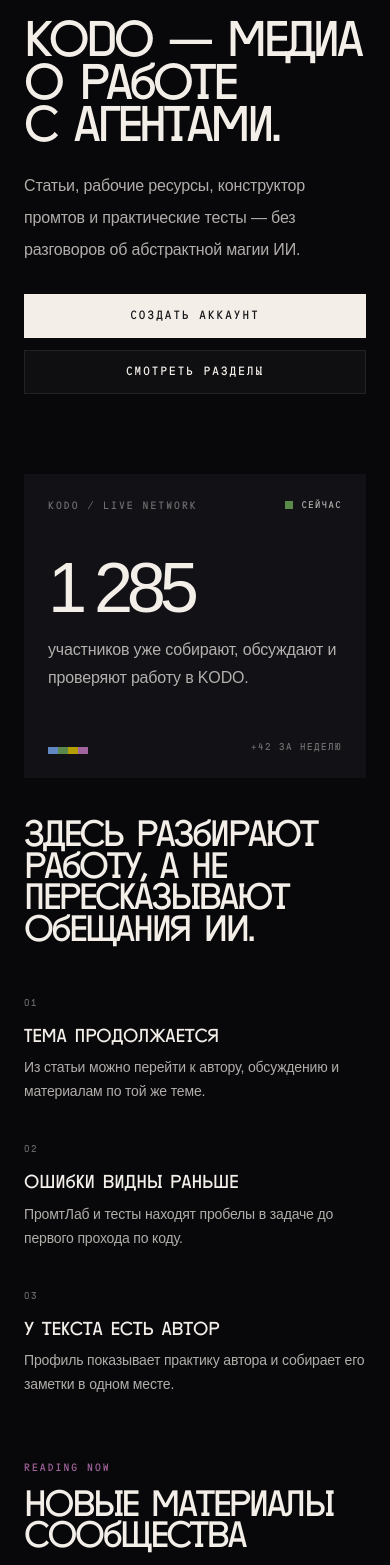
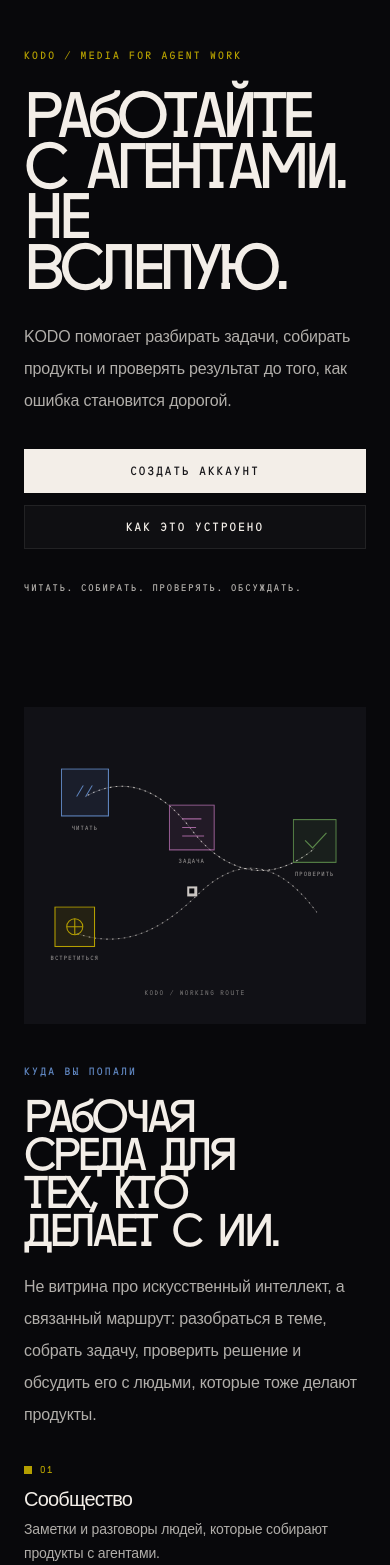
Before and after one commit to TemnovTema/kodo.media, a Next.js app: page / in a window 390 px wide. Shown: the part 432-1997 px from the top of the page. Built offline with nearby package versions, Linux system fonts and the light colour scheme; a web font is replaced by a local one.

Commit message:
Redesign homepage entry flow

```diff
--- a/src/components/article-card.tsx
+++ b/src/components/article-card.tsx
@@ -52,7 +52,7 @@
       </div>
 
       <div className="flex flex-1 flex-col gap-4">
-        <div className="flex flex-wrap items-center gap-x-3 gap-y-2 font-mono text-[0.68rem] uppercase tracking-[0.2em] text-[var(--color-text-muted)]">
+        <div className="flex flex-wrap items-center gap-x-3 gap-y-2 font-mono text-[0.68rem] uppercase tracking-[0.2em] text-[var(--color-text-soft)]">
           <span className="inline-flex items-center gap-2">
             <span className="h-1.5 w-1.5 bg-[var(--accent)]" aria-hidden="true" />
             {rubric?.title ?? article.rubric}
@@ -74,7 +74,7 @@
           {article.excerpt}
         </p>
 
-        <div className="mt-auto flex flex-wrap items-center justify-between gap-3 pt-2 font-mono text-[0.68rem] uppercase tracking-[0.2em] text-[var(--color-text-muted)]">
+        <div className="mt-auto flex flex-wrap items-center justify-between gap-3 pt-2 font-mono text-[0.68rem] uppercase tracking-[0.2em] text-[var(--color-text-soft)]">
           <span>{article.publishedAt}</span>
           <Link
             href={`/articles/${article.slug}`}
--- a/src/components/community-member-counter.tsx
+++ b/src/components/community-member-counter.tsx
@@ -70,7 +70,7 @@
       className="relative flex min-h-[19rem] flex-col justify-between overflow-hidden bg-[var(--color-surface)] p-6 sm:min-h-[22rem] sm:p-8"
     >
       <div className="flex items-start justify-between gap-4">
-        <p className="font-mono text-[0.64rem] uppercase tracking-[0.2em] text-[var(--color-text-muted)]">
+        <p className="font-mono text-[0.64rem] uppercase tracking-[0.2em] text-[var(--color-text-soft)]">
           KODO / live network
         </p>
         <span className="inline-flex items-center gap-2 font-mono text-[0.58rem] uppercase tracking-[0.16em] text-[var(--color-text-soft)]">
@@ -93,7 +93,7 @@
 
       <div className="flex items-end justify-between gap-4">
         <span className="brand-swatch-bar" aria-hidden="true" />
-        <span className="font-mono text-[0.6rem] uppercase tracking-[0.16em] text-[var(--color-text-muted)]">
+        <span className="font-mono text-[0.6rem] uppercase tracking-[0.16em] text-[var(--color-text-soft)]">
           +42 за неделю
         </span>
       </div>
--- a/src/components/home-page.tsx
+++ b/src/components/home-page.tsx
@@ -4,6 +4,7 @@
 import { type CSSProperties, useEffect, useState } from "react";
 import { ArticleCard } from "@/components/article-card";
 import { CommunityMemberCounter } from "@/components/community-member-counter";
+import { HomeRouteMap } from "@/components/home-route-map";
 import { SymbolSphereHero } from "@/components/symbol-sphere-hero";
 import {
   demoSessionEvent,
@@ -16,7 +17,7 @@
     href: "/articles",
     index: "01",
     title: "Сообщество",
-    description: "Заметки, статьи и голоса людей, которые собирают продукты вместе с агентами.",
+    description: "Заметки и разговоры людей, которые собирают продукты с агентами.",
     color: "var(--color-brand-yellow)",
   },
   {
@@ -30,7 +31,7 @@
     href: "/prompt-lab",
     index: "03",
     title: "ПромтЛаб",
-    description: "Черновик постановки задачи с ограничениями и критериями готовности.",
+    description: "Черновик задачи с ограничениями и проверяемым результатом.",
     color: "var(--color-brand-pink)",
   },
   {
@@ -39,21 +40,6 @@
     title: "Тесты",
     description: "Короткие проверки постановки задач, кода, интерфейсов и релиза.",
     color: "var(--color-brand-green)",
-  },
-] as const;
-
-const benefits = [
-  {
-    title: "Тема продолжается",
-    description: "Из статьи можно перейти к автору, обсуждению и материалам по той же теме.",
-  },
-  {
-    title: "Ошибки видны раньше",
-    description: "ПромтЛаб и тесты находят пробелы в задаче до первого прохода по коду.",
-  },
-  {
-    title: "У текста есть автор",
-    description: "Профиль показывает практику автора и собирает его заметки в одном месте.",
   },
 ] as const;
 
@@ -76,92 +62,135 @@
   }, []);
 
   const headline = isAuthenticated
-    ? "Ваш маршрут в KODO уже собран."
-    : "KODO — медиа о работе с агентами.";
+    ? "Ваша работа с агентами. В контексте."
+    : "Работайте с агентами. Не вслепую.";
   const description = isAuthenticated
-    ? "Статьи, библиотека, ПромтЛаб и тесты доступны из одного профиля."
-    : "Статьи, рабочие ресурсы, конструктор промтов и практические тесты — без разговоров об абстрактной магии ИИ.";
+    ? "Ваш профиль связывает заметки, библиотеку, ПромтЛаб и проверки в один рабочий маршрут."
+    : "KODO помогает разбирать задачи, собирать продукты и проверять результат до того, как ошибка становится дорогой.";
+  const primaryAction = isAuthenticated
+    ? { href: "/articles", label: "Открыть сообщество" }
+    : { href: "/signup", label: "Создать аккаунт" };
 
   return (
-    <div className="page-stack pb-8 md:pb-14">
-      <section className="grid items-center gap-8 py-6 md:min-h-[calc(100dvh-8rem)] md:py-3 lg:grid-cols-[minmax(0,0.84fr)_minmax(24rem,1.16fr)] lg:gap-12 lg:py-6">
-        <div className="order-2 space-y-6 lg:order-1 lg:pb-4">
-          <p className="font-mono text-[0.64rem] uppercase tracking-[0.2em] text-[var(--color-text-muted)]">
-            KODO MEDIA
+    <div className="overflow-x-clip pb-8 md:pb-14">
+      <section className="relative grid min-h-[calc(100dvh-5rem)] content-end gap-8 py-8 sm:py-12 lg:grid-cols-[minmax(0,1.12fr)_minmax(25rem,0.88fr)] lg:items-end lg:gap-12 lg:py-14">
+        <div className="relative z-10 order-2 max-w-5xl space-y-7 lg:order-1 lg:pb-[clamp(1rem,4vw,4rem)]">
+          <p className="font-mono text-[0.64rem] uppercase tracking-[0.22em] text-[var(--color-brand-yellow)]">
+            KODO / MEDIA FOR AGENT WORK
           </p>
-          <h1 className="max-w-3xl text-balance text-[clamp(3rem,5.4vw,5.7rem)] leading-[0.88] tracking-[-0.075em] text-[var(--color-text)]">
+          <h1 className="max-w-[10.5ch] text-pretty text-[clamp(3.85rem,7.3vw,8.55rem)] leading-[0.82] tracking-[-0.085em] text-[var(--color-text)]">
             {headline}
           </h1>
           <p className="max-w-xl text-base leading-8 text-[var(--color-text-soft)] md:text-lg md:leading-9">
             {description}
           </p>
           <div className="flex flex-col gap-3 pt-1 font-mono text-[0.7rem] uppercase tracking-[0.16em] sm:flex-row">
+            <Link href={primaryAction.href} className="button-primary w-full sm:w-auto">
+              {primaryAction.label}
+            </Link>
             {isAuthenticated ? (
-              <>
-                <Link href="/articles" className="button-primary w-full sm:w-auto">
-                  Открыть сообщество
-                </Link>
               <Link href="/profile" className="button-secondary w-full sm:w-auto">
                 Мой профиль
               </Link>
-              </>
             ) : (
-              <>
-                <Link href="/signup" className="button-primary w-full sm:w-auto">
-                  Создать аккаунт
-                </Link>
-                <a href="#routes" className="button-secondary w-full sm:w-auto">
-                  Смотреть разделы
+              <a href="#route-map" className="button-secondary w-full sm:w-auto">
+                Как это устроено
               </a>
-              </>
             )}
           </div>
         </div>
 
-        <div className="order-1 min-w-0 lg:order-2 lg:translate-x-[clamp(0rem,3vw,3rem)]">
+        <div className="relative order-1 min-w-0 lg:order-2 lg:-translate-y-[clamp(0rem,2vw,2rem)] lg:translate-x-[clamp(0rem,3vw,3rem)]">
+          <span className="absolute right-0 top-2 font-mono text-[0.58rem] uppercase tracking-[0.2em] text-[var(--color-text-soft)] sm:right-8 lg:right-4">
+            live symbol field
+          </span>
           <SymbolSphereHero
             showOverlay={false}
-            className="mx-auto aspect-square w-full max-w-[280px] sm:max-w-[430px] sm:min-h-[330px] lg:ml-auto lg:max-w-[650px] lg:min-h-[480px]"
+            className="mx-auto aspect-square w-full max-w-[340px] sm:max-w-[480px] sm:min-h-[370px] lg:ml-auto lg:max-w-[690px] lg:min-h-[540px]"
           />
         </div>
+
+        <p className="relative z-10 order-3 font-mono text-[0.58rem] uppercase tracking-[0.2em] text-[var(--color-text-soft)] lg:col-span-2">
+          Читать. Собирать. Проверять. Обсуждать.
+        </p>
       </section>
 
-      <section className="grid gap-8 xl:grid-cols-[minmax(19rem,0.72fr)_minmax(0,1.28fr)] xl:gap-12">
-        <CommunityMemberCounter />
+      <section
+        id="route-map"
+        className="grid scroll-mt-8 gap-10 py-[clamp(5rem,10vw,10rem)] lg:grid-cols-[minmax(18rem,0.82fr)_minmax(0,1.18fr)] lg:items-center lg:gap-[clamp(3rem,8vw,9rem)]"
+        aria-labelledby="home-purpose"
+      >
+        <HomeRouteMap className="mx-auto w-full max-w-[36rem]" />
 
-        <div className="flex min-w-0 flex-col justify-between gap-10 py-2 sm:py-5">
-          <h2 className="max-w-2xl text-balance text-[clamp(2.2rem,4vw,4rem)] leading-[0.9] tracking-[-0.065em] text-[var(--color-text)]">
-            Здесь разбирают работу, а не пересказывают обещания ИИ.
+        <div className="min-w-0 space-y-8">
+          <div className="max-w-3xl space-y-5">
+            <p className="font-mono text-[0.64rem] uppercase tracking-[0.22em] text-[var(--color-brand-blue)]">
+              куда вы попали
+            </p>
+            <h2
+              id="home-purpose"
+              className="max-w-[12ch] text-pretty text-[clamp(2.75rem,5vw,5.7rem)] leading-[0.86] tracking-[-0.075em] text-[var(--color-text)]"
+            >
+              Рабочая среда для тех, кто делает с ИИ.
             </h2>
-          <ul className="grid gap-x-7 gap-y-7 sm:grid-cols-3">
-            {benefits.map((benefit, index) => (
-              <li key={benefit.title} className="pt-1">
-                <span className="font-mono text-[0.6rem] tracking-[0.16em] text-[var(--color-text-muted)]">
-                  {String(index + 1).padStart(2, "0")}
+            <p className="max-w-2xl text-base leading-8 text-[var(--color-text-soft)] md:text-lg md:leading-9">
+              Не витрина про искусственный интеллект, а связанный маршрут: разобраться в теме, собрать задачу, проверить решение и обсудить его с людьми, которые тоже делают продукты.
+            </p>
+          </div>
+
+          <ul className="grid gap-x-8 gap-y-5 sm:grid-cols-2" aria-label="Разделы KODO">
+            {routes.map((route) => (
+              <li key={route.href}>
+                <Link
+                  href={route.href}
+                  style={{ "--route-color": route.color } as CSSProperties}
+                  className="group block min-h-28 outline-offset-4 transition-colors focus-visible:outline focus-visible:outline-2 focus-visible:outline-[var(--route-color)]"
+                >
+                  <span className="flex items-center gap-2 font-mono text-[0.6rem] tracking-[0.16em] text-[var(--route-color)]">
+                    <span className="h-2 w-2 bg-[var(--route-color)]" aria-hidden="true" />
+                    {route.index}
                   </span>
-                <h3 className="mt-3 text-lg leading-tight text-[var(--color-text)]">
-                  {benefit.title}
-                </h3>
-                <p className="mt-2 text-sm leading-6 text-[var(--color-text-soft)]">
-                  {benefit.description}
-                </p>
+                  <span className="mt-3 block text-xl leading-none tracking-[-0.04em] text-[var(--color-text)] transition-colors duration-200 group-hover:text-[var(--route-color)] md:text-2xl">
+                    {route.title}
+                  </span>
+                  <span className="mt-2 block max-w-xs text-sm leading-6 text-[var(--color-text-soft)]">
+                    {route.description}
+                  </span>
+                </Link>
               </li>
             ))}
           </ul>
         </div>
       </section>
 
-      <section className="space-y-8" aria-labelledby="home-reading">
+      <section className="grid gap-10 py-[clamp(3rem,7vw,7rem)] xl:grid-cols-[minmax(18rem,0.72fr)_minmax(0,1.28fr)] xl:gap-14">
+        <CommunityMemberCounter />
+        <div className="flex min-w-0 flex-col justify-between gap-8 py-2 sm:py-5">
+          <div className="max-w-2xl space-y-5">
+            <p className="font-mono text-[0.64rem] uppercase tracking-[0.22em] text-[var(--color-brand-green)]">
+              живая среда
+            </p>
+            <h2 className="text-pretty text-[clamp(2.5rem,4.6vw,4.8rem)] leading-[0.88] tracking-[-0.07em] text-[var(--color-text)]">
+              У хорошей задачи есть контекст. У хорошего сообщества - продолжение.
+            </h2>
+          </div>
+          <p className="max-w-xl text-base leading-8 text-[var(--color-text-soft)] md:text-lg md:leading-9">
+            Профили, заметки, комментарии и сохранённые материалы остаются связаны между собой. Не нужно заново объяснять, откуда вы пришли и что уже проверили.
+          </p>
+        </div>
+      </section>
+
+      <section className="py-[clamp(4rem,9vw,9rem)]" aria-labelledby="home-reading">
         <div className="flex flex-col justify-between gap-5 sm:flex-row sm:items-end">
           <div className="max-w-2xl">
             <p className="font-mono text-[0.64rem] uppercase tracking-[0.2em] text-[var(--color-brand-pink)]">
-              reading now
+              из сообщества
             </p>
             <h2
               id="home-reading"
-              className="mt-3 text-balance text-[clamp(2.2rem,4vw,4rem)] leading-[0.9] tracking-[-0.065em] text-[var(--color-text)]"
+              className="mt-3 text-pretty text-[clamp(2.5rem,4.5vw,4.8rem)] leading-[0.88] tracking-[-0.07em] text-[var(--color-text)]"
             >
-              Новые материалы сообщества
+              Что читают и обсуждают сейчас
             </h2>
           </div>
           <Link
@@ -178,7 +207,7 @@
           </Link>
         </div>
 
-        <div className="grid items-stretch gap-8 lg:grid-cols-3">
+        <div className="mt-8 grid items-stretch gap-8 lg:grid-cols-3">
           {homeArticles.map((article) => (
             <ArticleCard
               key={article.slug}
@@ -189,46 +218,38 @@
         </div>
       </section>
 
-      <section
-        id="routes"
-        className="grid scroll-mt-8 gap-9 xl:grid-cols-[minmax(16rem,0.58fr)_minmax(0,1.42fr)] xl:gap-16"
+      <section className="relative overflow-hidden bg-[var(--color-text)] px-6 py-10 text-[var(--color-accent-contrast)] sm:px-10 sm:py-14 lg:px-[clamp(3rem,7vw,7rem)] lg:py-[clamp(4.5rem,8vw,8rem)]">
+        <div className="relative z-10 grid gap-8 lg:grid-cols-[minmax(0,1fr)_minmax(18rem,0.58fr)] lg:items-end lg:gap-16">
+          <div className="max-w-4xl space-y-6">
+            <p className="font-mono text-[0.64rem] uppercase tracking-[0.22em] text-[rgba(23,22,26,0.68)]">
+              ваш маршрут начинается здесь
+            </p>
+            <h2 className="text-pretty text-[clamp(3rem,6vw,6.8rem)] leading-[0.82] tracking-[-0.085em]">
+              {isAuthenticated
+                ? "Вернитесь к своему маршруту."
+                : "Создайте аккаунт и работайте в контексте."}
+            </h2>
+          </div>
+          <div className="max-w-md space-y-6">
+            <p className="text-base leading-8 text-[rgba(23,22,26,0.74)] md:text-lg">
+              {isAuthenticated
+                ? "Продолжайте чтение, сохраняйте материалы и держите свои задачи в одной рабочей среде."
+                : "Сохраняйте материалы, проходите тесты, собирайте задачу в ПромтЛабе и возвращайтесь к своим заметкам без потери контекста."}
+            </p>
+            <Link
+              href={isAuthenticated ? "/profile" : "/signup"}
+              className="inline-flex min-h-12 items-center bg-[var(--color-accent-contrast)] px-5 font-mono text-[0.68rem] uppercase tracking-[0.16em] text-[var(--color-text)] transition-transform duration-200 hover:-translate-y-1 active:translate-y-0 active:scale-[0.98] focus-visible:outline focus-visible:outline-2 focus-visible:outline-offset-4 focus-visible:outline-[var(--color-accent-contrast)]"
             >
-        <div className="max-w-md xl:pt-5">
-          <h2 className="text-balance text-[clamp(2.15rem,4.2vw,4rem)] leading-[0.92] tracking-[-0.065em] text-[var(--color-text)]">
-            Выберите, с чего начать
-          </h2>
-          <p className="mt-4 text-base leading-8 text-[var(--color-text-soft)] md:text-lg">
-            Читайте разборы, берите готовые ресурсы, собирайте промт или проверяйте свой процесс.
-          </p>
+              {isAuthenticated ? "Открыть профиль" : "Создать аккаунт"}
+            </Link>
           </div>
-
-        <div className="grid gap-x-10 sm:grid-cols-2 xl:gap-x-12">
-          {routes.map((route) => (
-            <Link
-              key={route.href}
-              href={route.href}
-              style={{ "--route-color": route.color } as CSSProperties}
-              className="group flex min-h-56 flex-col border-t border-[var(--color-border)] py-5 transition-[border-color,background-color] duration-200 hover:border-[var(--route-color)] hover:bg-[rgba(255,255,255,0.018)] focus-visible:outline focus-visible:outline-2 focus-visible:outline-offset-4 focus-visible:outline-[var(--route-color)]"
+        </div>
+        <span
+          aria-hidden="true"
+          className="absolute bottom-[-0.18em] right-[-0.06em] font-display text-[clamp(8rem,23vw,24rem)] leading-none tracking-[-0.12em] text-[rgba(23,22,26,0.07)]"
         >
-              <span className="flex items-center gap-3 font-mono text-[0.6rem] tracking-[0.16em] text-[var(--color-text-muted)]">
-                <span
-                  className="h-2.5 w-2.5 bg-[var(--route-color)]"
-                  aria-hidden="true"
-                />
-                {route.index}
+          KODO
         </span>
-              <span className="mt-7 block text-[clamp(1.8rem,3.1vw,2.8rem)] leading-[0.9] tracking-[-0.055em] text-[var(--color-text)] transition-colors duration-200 group-hover:text-[var(--route-color)]">
-                {route.title}
-              </span>
-              <span className="mt-3 block max-w-md text-sm leading-6 text-[var(--color-text-soft)]">
-                {route.description}
-              </span>
-              <span className="mt-auto pt-8 font-mono text-[0.62rem] uppercase tracking-[0.16em] text-[var(--color-text-muted)] transition-colors duration-200 group-hover:text-[var(--route-color)]">
-                Открыть раздел
-              </span>
-            </Link>
-          ))}
-        </div>
       </section>
     </div>
   );
--- /dev/null
+++ b/src/components/home-route-map.tsx
@@ -0,0 +1,151 @@
+"use client";
+
+import { useEffect, useState } from "react";
+
+type HomeRouteMapProps = {
+  className?: string;
+};
+
+const glyphs = ["[]", "//", "01", "{}", "<>"];
+
+export function HomeRouteMap({ className = "" }: HomeRouteMapProps) {
+  const [glyphIndex, setGlyphIndex] = useState(0);
+
+  useEffect(() => {
+    if (window.matchMedia("(prefers-reduced-motion: reduce)").matches) {
+      return;
+    }
+
+    const interval = window.setInterval(() => {
+      setGlyphIndex((current) => (current + 1) % glyphs.length);
+    }, 1120);
+
+    return () => window.clearInterval(interval);
+  }, []);
+
+  return (
+    <div
+      aria-hidden="true"
+      className={`group relative aspect-[1.08] min-h-[18rem] overflow-hidden bg-[var(--color-surface)] ${className}`}
+    >
+      <style>{`
+        @keyframes home-route-map-drift {
+          0%, 100% { transform: translate3d(0, 0, 0); }
+          50% { transform: translate3d(0, -7px, 0); }
+        }
+
+        @keyframes home-route-map-trace {
+          to { stroke-dashoffset: -44; }
+        }
+
+        @keyframes home-route-map-beacon {
+          0%, 100% { opacity: 0.38; transform: scale(0.8); }
+          48% { opacity: 1; transform: scale(1); }
+        }
+
+        .home-route-map__node {
+          transform-box: fill-box;
+          transform-origin: center;
+          animation: home-route-map-drift 5.8s cubic-bezier(0.4, 0, 0.2, 1) infinite;
+        }
+
+        .home-route-map__node--two { animation-delay: -1.45s; }
+        .home-route-map__node--three { animation-delay: -2.9s; }
+        .home-route-map__node--four { animation-delay: -4.35s; }
+
+        .home-route-map__trace {
+          stroke-dasharray: 3 8;
+          animation: home-route-map-trace 3.6s linear infinite;
+        }
+
+        .home-route-map__beacon {
+          transform-box: fill-box;
+          transform-origin: center;
+          animation: home-route-map-beacon 2.6s cubic-bezier(0.4, 0, 0.2, 1) infinite;
+        }
+
+        .group:hover .home-route-map__node { animation-duration: 2.8s; }
+        .group:hover .home-route-map__trace { animation-duration: 1.45s; }
+
+        @media (prefers-reduced-motion: reduce) {
+          .home-route-map__node,
+          .home-route-map__trace,
+          .home-route-map__beacon { animation: none; }
+        }
+      `}</style>
+
+      <svg
+        viewBox="0 0 640 592"
+        className="h-full w-full"
+        fill="none"
+        preserveAspectRatio="xMidYMid meet"
+      >
+        <path
+          d="M 114 168 C 198 120, 266 166, 314 230 S 448 345, 544 264"
+          stroke="rgba(243, 238, 232, 0.24)"
+          strokeWidth="1.5"
+        />
+        <path
+          d="M 114 168 C 198 120, 266 166, 314 230 S 448 345, 544 264"
+          className="home-route-map__trace"
+          stroke="rgba(243, 238, 232, 0.72)"
+          strokeWidth="2"
+        />
+        <path
+          d="M 94 422 C 194 458, 266 408, 326 350 S 462 267, 548 384"
+          stroke="rgba(243, 238, 232, 0.16)"
+          strokeWidth="1.5"
+        />
+        <path
+          d="M 94 422 C 194 458, 266 408, 326 350 S 462 267, 548 384"
+          className="home-route-map__trace"
+          stroke="rgba(243, 238, 232, 0.58)"
+          strokeWidth="2"
+        />
+
+        <g className="home-route-map__node">
+          <rect x="70" y="119" width="88" height="88" fill="rgba(96, 135, 194, 0.12)" stroke="#6087C2" strokeWidth="2" />
+          <text x="114" y="169" fill="#6087C2" fontFamily="var(--font-fugue-mono), monospace" fontSize="26" letterSpacing="0.08em" textAnchor="middle">
+            {glyphs[glyphIndex]}
+          </text>
+          <text x="114" y="233" fill="rgba(243, 238, 232, 0.54)" fontFamily="var(--font-fugue-mono), monospace" fontSize="11" letterSpacing="0.18em" textAnchor="middle">
+            ЧИТАТЬ
+          </text>
+        </g>
+
+        <g className="home-route-map__node home-route-map__node--two">
+          <rect x="272" y="190" width="84" height="84" fill="rgba(162, 100, 157, 0.12)" stroke="#A2649D" strokeWidth="2" />
+          <path d="M 296 216 H 332 M 296 232 H 322 M 296 248 H 337" stroke="#A2649D" strokeWidth="2" />
+          <text x="314" y="299" fill="rgba(243, 238, 232, 0.54)" fontFamily="var(--font-fugue-mono), monospace" fontSize="11" letterSpacing="0.18em" textAnchor="middle">
+            ЗАДАЧА
+          </text>
+        </g>
+
+        <g className="home-route-map__node home-route-map__node--three">
+          <rect x="504" y="214" width="80" height="80" fill="rgba(91, 137, 75, 0.12)" stroke="#5B894B" strokeWidth="2" />
+          <path d="M 526 253 L 540 267 L 566 239" stroke="#5B894B" strokeWidth="2.2" />
+          <text x="544" y="319" fill="rgba(243, 238, 232, 0.54)" fontFamily="var(--font-fugue-mono), monospace" fontSize="11" letterSpacing="0.18em" textAnchor="middle">
+            ПРОВЕРИТЬ
+          </text>
+        </g>
+
+        <g className="home-route-map__node home-route-map__node--four">
+          <rect x="58" y="374" width="74" height="74" fill="rgba(180, 159, 0, 0.12)" stroke="#B49F00" strokeWidth="2" />
+          <circle cx="95" cy="411" r="15" stroke="#B49F00" strokeWidth="2" />
+          <path d="M 95 396 V 426 M 80 411 H 110" stroke="#B49F00" strokeWidth="2" />
+          <text x="95" y="474" fill="rgba(243, 238, 232, 0.54)" fontFamily="var(--font-fugue-mono), monospace" fontSize="11" letterSpacing="0.18em" textAnchor="middle">
+            ВСТРЕТИТЬСЯ
+          </text>
+        </g>
+
+        <g className="home-route-map__beacon">
+          <rect x="305" y="335" width="18" height="18" fill="#F3EEE8" />
+          <rect x="309" y="339" width="10" height="10" fill="#08080B" />
+        </g>
+        <text x="320" y="539" fill="rgba(243, 238, 232, 0.42)" fontFamily="var(--font-fugue-mono), monospace" fontSize="12" letterSpacing="0.22em" textAnchor="middle">
+          KODO / WORKING ROUTE
+        </text>
+      </svg>
+    </div>
+  );
+}
--- a/src/components/site-footer.tsx
+++ b/src/components/site-footer.tsx
@@ -11,7 +11,7 @@
               <span className="font-display text-[1.4rem] uppercase tracking-[0.14em] text-[var(--color-text)]">
                 KODO
               </span>
-              <span className="font-mono text-[0.58rem] uppercase tracking-[0.2em] text-[var(--color-text-muted)] sm:text-[0.68rem] sm:tracking-[0.28em]">
+              <span className="font-mono text-[0.58rem] uppercase tracking-[0.2em] text-[var(--color-text-soft)] sm:text-[0.68rem] sm:tracking-[0.28em]">
                 media / online smi about vibe coding
               </span>
             </div>
@@ -21,7 +21,7 @@
             и проверять результат до релиза.
           </p>
         </div>
-        <div className="grid gap-3 font-mono text-[0.72rem] uppercase tracking-[0.22em] text-[var(--color-text-muted)]">
+        <div className="grid gap-3 font-mono text-[0.72rem] uppercase tracking-[0.22em] text-[var(--color-text-soft)]">
           <Link href="/articles" className="hover:text-[var(--color-text)]">
             Сообщество
           </Link>
```
Lines whose indentation alone changed are shown as unchanged.
